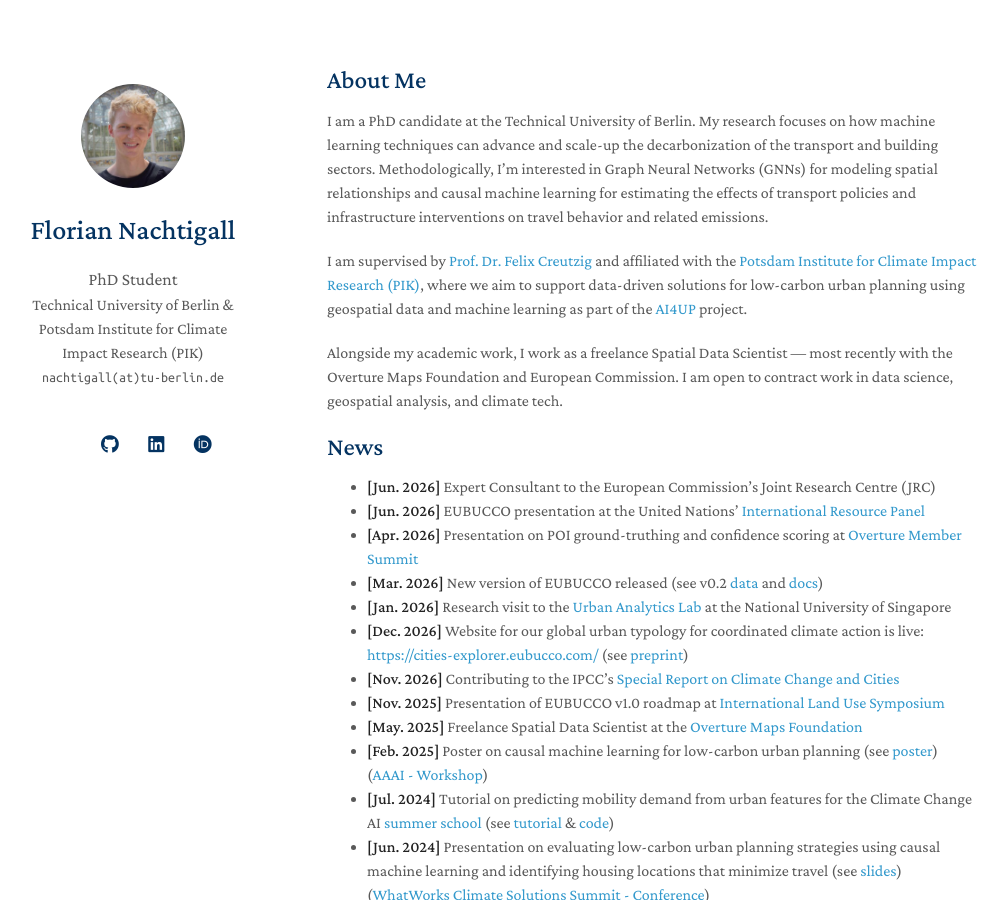
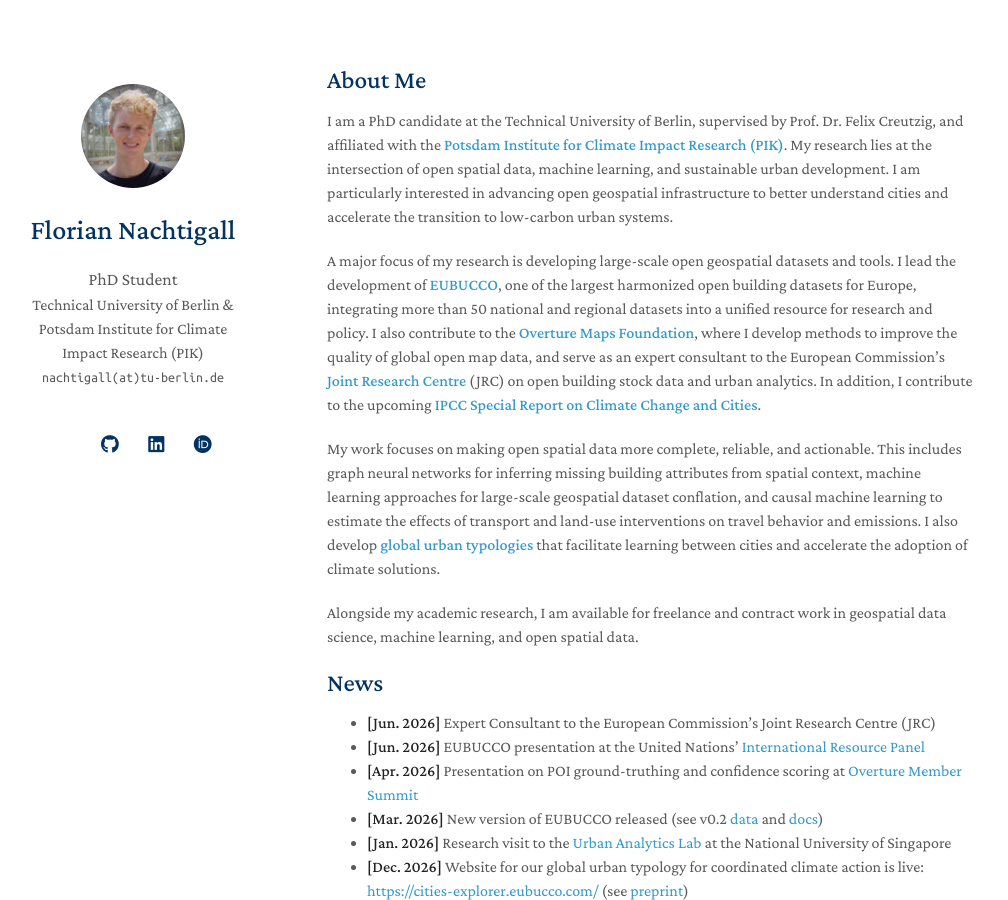
Before and after one commit to FlorianNachtigall/floriannachtigall.github.io, a Jekyll site: the page built from index.md, in a window 1280 px wide and 900 px high. Shown: the whole window, without its empty margins (143-1151 px from the left). Built offline with Jekyll 4.4.1, drawn with Linux system fonts in a browser that asks for light colours; nearby versions of some CDN libraries; a style sheet for code colours, icons or effects is not loaded; our own code applies the rules of GitHub Pages for plain Markdown files.

Commit message:
Update about me text

```diff
--- a/index.md
+++ b/index.md
@@ -4,11 +4,16 @@ layout: homepage
 
 ## About Me
 
-I am a PhD candidate at the Technical University of Berlin. My research focuses on how machine learning techniques can advance and scale-up the decarbonization of the transport and building sectors. Methodologically, I'm interested in Graph Neural Networks (GNNs) for modeling spatial relationships and causal machine learning for estimating the effects of transport policies and infrastructure interventions on travel behavior and related emissions.
+I am a PhD candidate at the Technical University of Berlin, supervised by Prof. Dr. Felix Creutzig, and affiliated with the **[Potsdam Institute for Climate Impact Research (PIK)](https://www.pik-potsdam.de/en/institute/departments/climate-economics-and-policy/research/cities-data-science-and-sustainable-planning/cities-data-science-and-sustainable-planning)**. My research lies at the intersection of open spatial data, machine learning, and sustainable urban development. I am particularly interested in advancing open geospatial infrastructure to better understand cities and accelerate the transition to low-carbon urban systems.
 
-I am supervised by [Prof. Dr. Felix Creutzig](https://www.pik-potsdam.de/members/creutzig) and affiliated with the [Potsdam Institute for Climate Impact Research (PIK)](https://www.pik-potsdam.de/en/institute/departments/climate-economics-and-policy/research/cities-data-science-and-sustainable-planning/cities-data-science-and-sustainable-planning), where we aim to support data-driven solutions for low-carbon urban planning using geospatial data and machine learning as part of the [AI4UP](https://github.com/ai4up/) project.
+A major focus of my research is developing large-scale open geospatial datasets and tools. I lead the development of **[EUBUCCO](https://eubucco.com/)**, one of the largest harmonized open building datasets for Europe, integrating more than 50 national and regional datasets into a unified resource for research and policy. I also contribute to the **[Overture Maps Foundation](https://overturemaps.org/)**, where I develop methods to improve the quality of global open map data, and serve as an expert consultant to the European Commission's **[Joint Research Centre](https://commission.europa.eu/about/departments-and-executive-agencies/joint-research-centre_en)** (JRC) on open building stock data and urban analytics. In addition, I contribute to the upcoming **[IPCC Special Report on Climate Change and Cities](https://www.ipcc.ch/report/special-report-on-climate-change-and-cities/)**.
 
-Alongside my academic work, I work as a freelance Spatial Data Scientist — most recently with the Overture Maps Foundation and European Commission. I am open to contract work in data science, geospatial analysis, and climate tech.
+My work focuses on making open spatial data more complete, reliable, and actionable. This includes graph neural networks for inferring missing building attributes from spatial context, machine learning approaches for large-scale geospatial dataset conflation, and causal machine learning to estimate the effects of transport and land-use interventions on travel behavior and emissions. I also develop **[global urban typologies](https://cities-explorer.eubucco.com/)** that facilitate learning between cities and accelerate the adoption of climate solutions.
+
+Alongside my academic research, I am available for freelance and contract work in geospatial data science, machine learning, and open spatial data.
+
+
+
 
 
 
```
